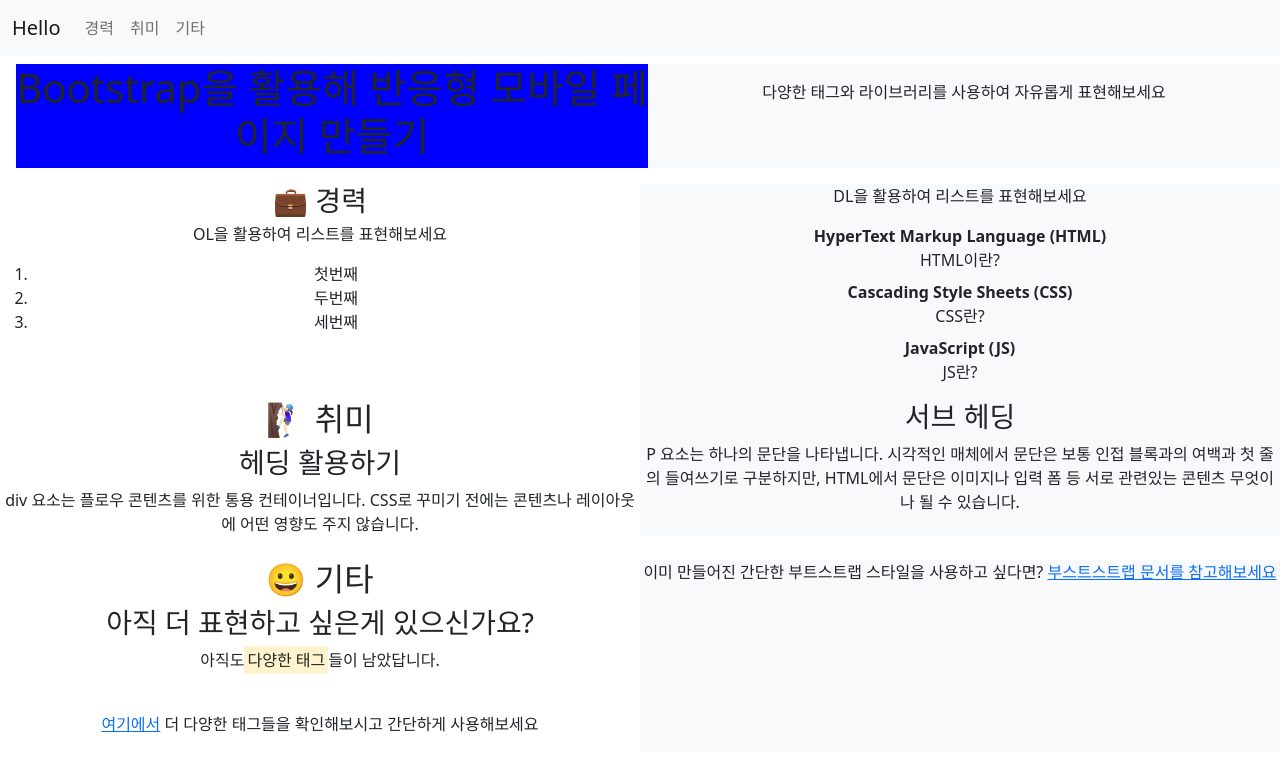
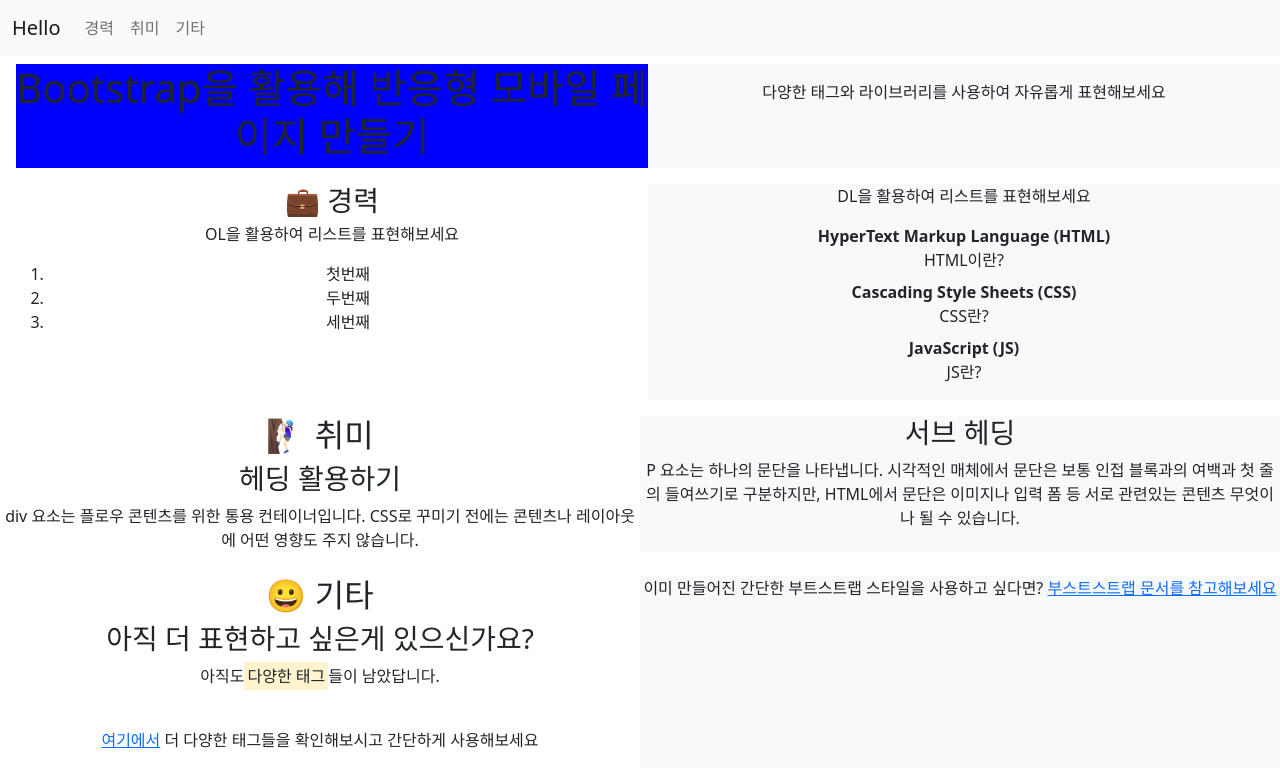
Before and after one commit to joonheejo/fourthday, a plain HTML site: page index.html in a window 1280 px wide. Shown: the top 773 px of the page. Drawn offline with nearby package versions, Linux system fonts and the light colour scheme.

Commit message:
Update index.html

```diff
--- a/index.html
+++ b/index.html
@@ -101,7 +101,7 @@
         </div>
       </div>
 
-      <div class="d-md-flex flex-md-equal w-100">
+      <div class="d-md-flex flex-md-equal w-100 my-md-3 ps-md-3">
         <div>
           <article id="experience" class="bootstrap-post">
             <h3 class="bootstrap-post-title mb-1 text-center">
```
